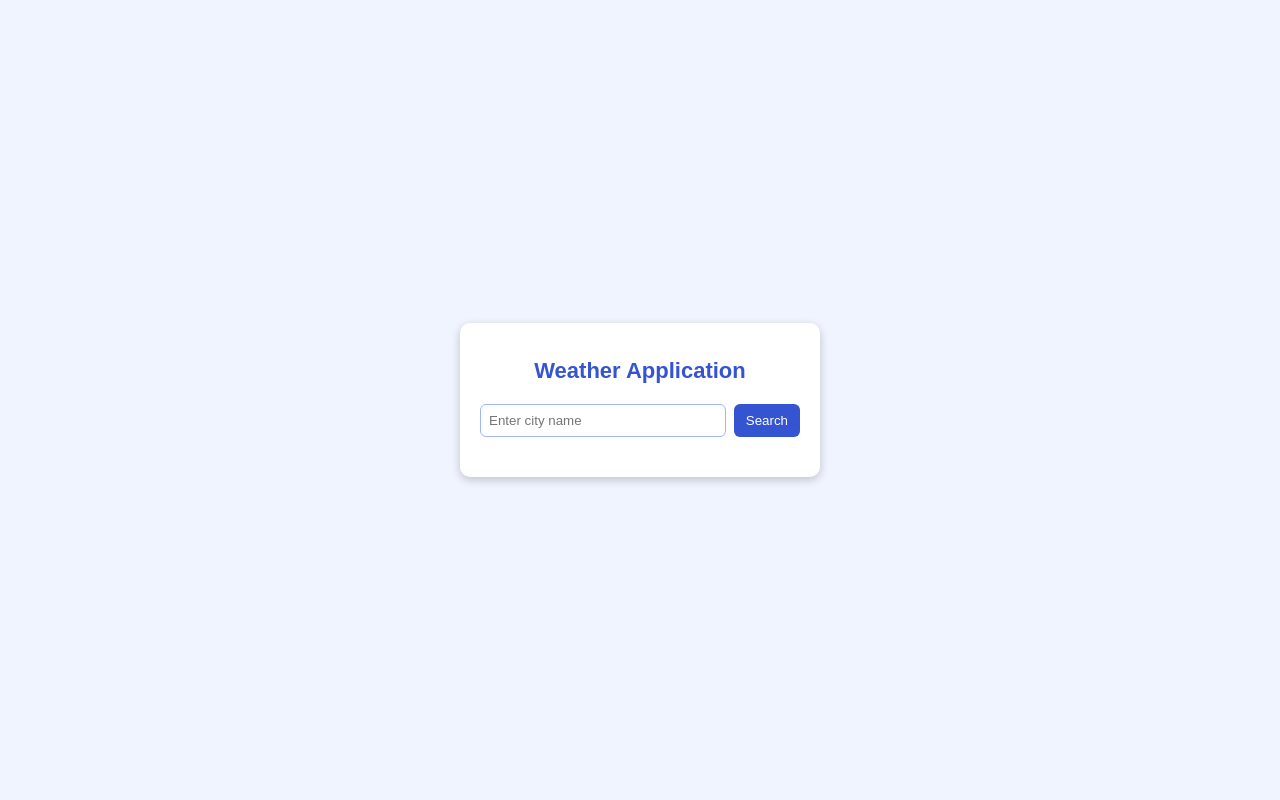
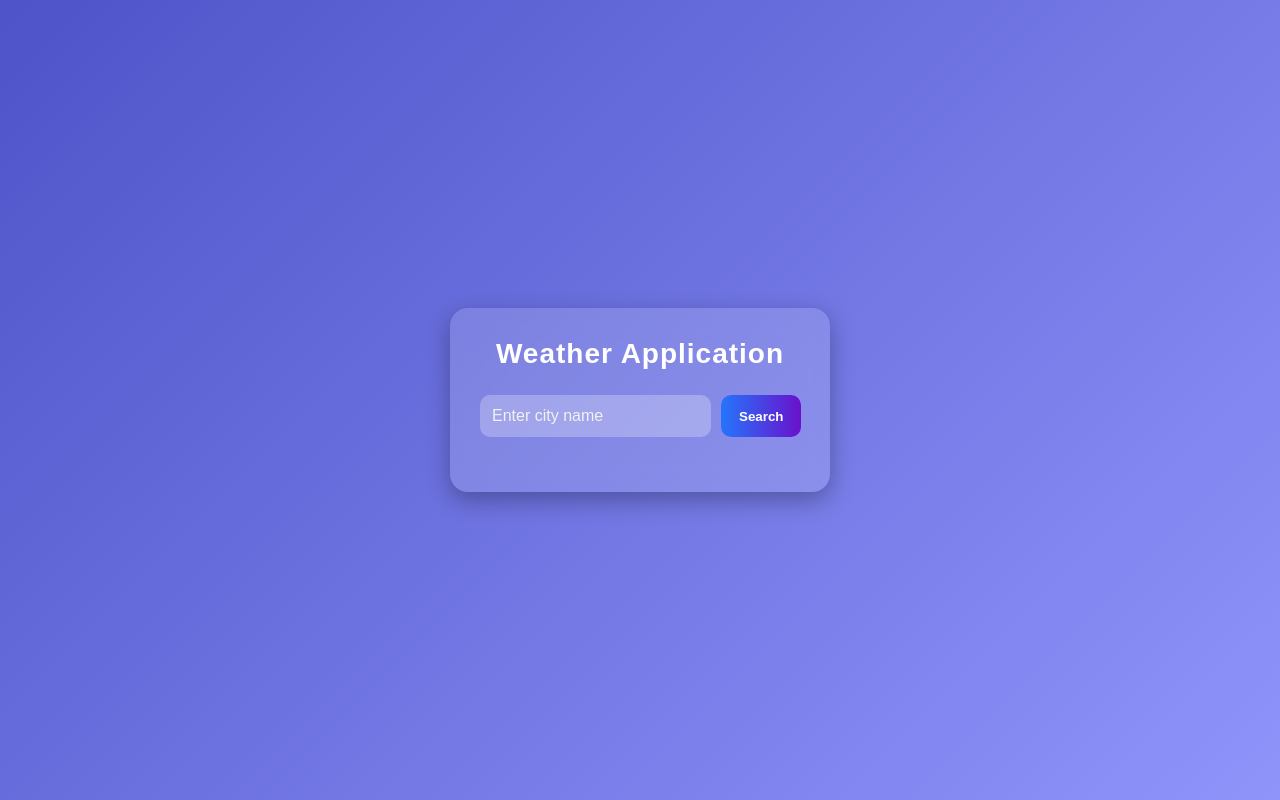
Before and after one commit to Khushboo164/weather-app, a plain HTML site: page index.html in a window 1280 px wide. Drawn offline with Linux system fonts and the light colour scheme.

Commit message:
Styled HTML elements using CSS for a visually appealing layout

```diff
--- a/css/style.css
+++ b/css/style.css
@@ -1,57 +1,85 @@
+/* Reset */
+* {
+    margin: 0;
+    padding: 0;
+    box-sizing: border-box;
+    font-family: "Poppins", sans-serif;
+}
+
+/* Background */
 body {
-    font-family: Arial, sans-serif;
-    background-color: #f0f4ff;  /* light blue background */
+    background: linear-gradient(135deg, #4e54c8, #8f94fb);
+    height: 100vh;
     display: flex;
     justify-content: center;
     align-items: center;
-    height: 100vh;
-    margin: 0;
+    padding: 20px;
 }
 
+/* Main Card */
 .container {
-    background: #ffffff;
-    width: 320px;
-    padding: 20px;
-    border-radius: 10px;
-    box-shadow: 0 3px 10px rgba(0,0,0,0.2);
+    width: 380px;
+    background: rgba(255, 255, 255, 0.15);
+    padding: 30px;
+    border-radius: 18px;
+    backdrop-filter: blur(12px);
+    box-shadow: 0 8px 25px rgba(0,0,0,0.3);
     text-align: center;
+    color: #fff;
 }
 
+/* Title */
 .app-title {
-    font-size: 22px;
-    font-weight: bold;
-    color: #3454d1;   /* blue heading */
-    margin-bottom: 20px;
+    font-size: 28px;
+    font-weight: 600;
+    margin-bottom: 25px;
+    letter-spacing: 1px;
 }
 
+/* Search Box */
 .search-box {
     display: flex;
-    gap: 8px;
-    margin-bottom: 20px;
+    gap: 10px;
+    margin-bottom: 25px;
 }
 
 #city-input {
     flex: 1;
-    padding: 8px;
-    border: 1px solid #a0b5ff;
-    border-radius: 6px;
+    padding: 12px;
+    border: none;
+    border-radius: 10px;
+    font-size: 16px;
+    outline: none;
+    background: rgba(255, 255, 255, 0.25);
+    color: #fff;
 }
 
+#city-input::placeholder {
+    color: #f1f1f1;
+}
+
+/* Button */
 #search-btn {
-    padding: 8px 12px;
-    background-color: #3454d1;
+    padding: 12px 18px;
+    border: none;
+    border-radius: 10px;
+    background: #6a11cb;
+    background: linear-gradient(to right, #2575fc, #6a11cb);
     color: white;
-    border: none;
-    border-radius: 6px;
+    font-weight: bold;
     cursor: pointer;
+    transition: 0.3s ease;
 }
 
 #search-btn:hover {
-    background-color: #1e3ca6;
+    transform: scale(1.05);
+    box-shadow: 0 4px 10px rgba(0,0,0,0.2);
 }
 
+/* Weather Information */
 .weather-info p {
-    font-size: 18px;
-    color: #333;
-    margin: 6px 0;
+    font-size: 20px;
+    margin: 10px 0;
+    font-weight: 500;
+    letter-spacing: 0.5px;
 }
--- a/js/app.js
+++ b/js/app.js
@@ -1,4 +1,4 @@
-// Getting elements
+/*Getting elements
 const searchBtn = document.getElementById("search-btn");
 const cityInput = document.getElementById("city-input");
 
@@ -19,4 +19,4 @@ searchBtn.addEventListener("click", () => {
     cityName.textContent = "City: " + userCity;
     temperature.textContent = "Temperature: 25°C";
     description.textContent = "Weather: Clear Sky";
-});
+});*/
```
